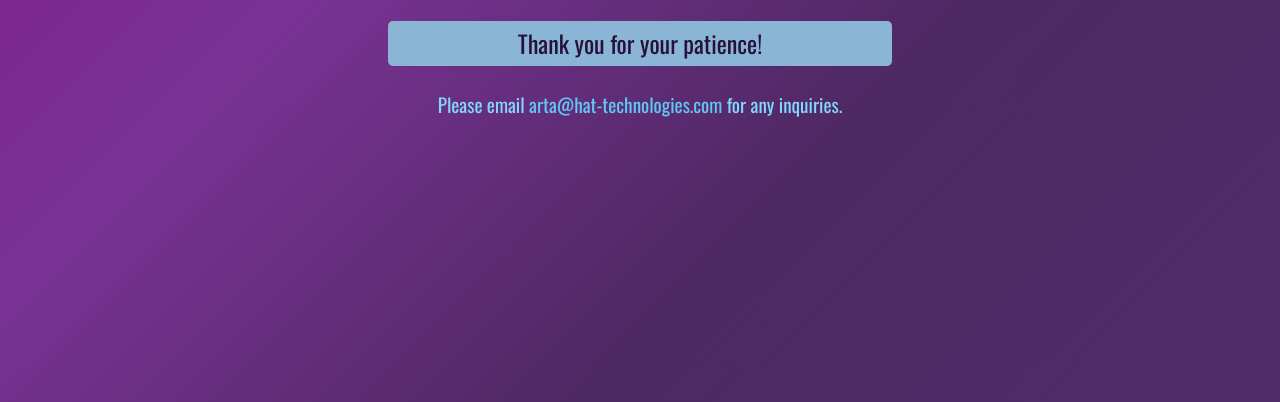
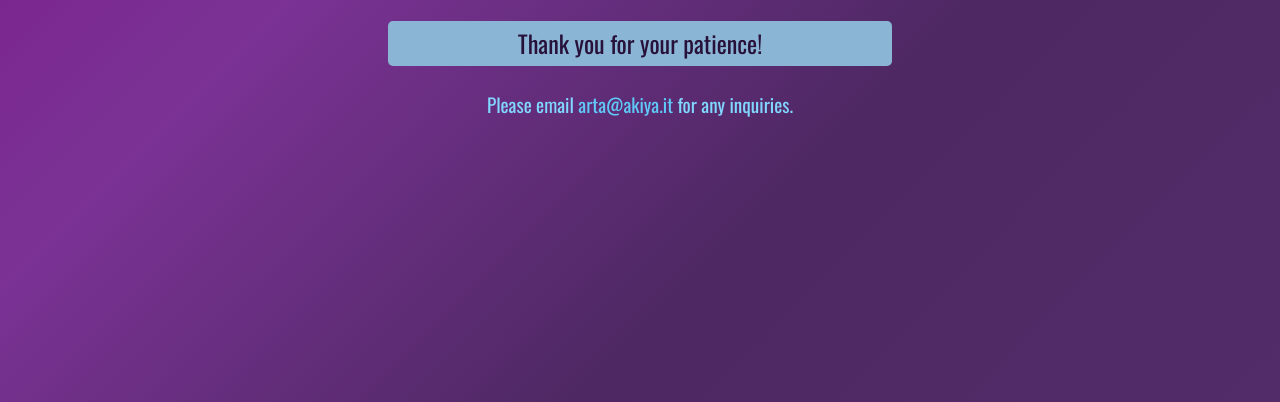
Before and after one commit to adorafsha/akiya, a plain HTML site: page index.html in a window 1280 px wide. Shown: the part 398-800 px from the top of the page. Drawn offline with nearby package versions, Linux system fonts and the light colour scheme.

Commit message:
Update index.html

```diff
--- a/index.html
+++ b/index.html
@@ -68,7 +68,7 @@
         <h1>Coming Soon...</h1>
         <p>Our website is under construction. Stay tuned for updates!</p>
         <p class="highlight">Thank you for your patience!</p>
-        <p class="contact">Please email <a href="mailto:arta@akiya.it" style="color: #60c7f6; text-decoration: none;">arta@hat-technologies.com</a> for any inquiries.</p>
+        <p class="contact">Please email <a href="mailto:arta@akiya.it" style="color: #60c7f6; text-decoration: none;">arta@akiya.it</a> for any inquiries.</p>
     </div>
 </body>
 </html>
```
